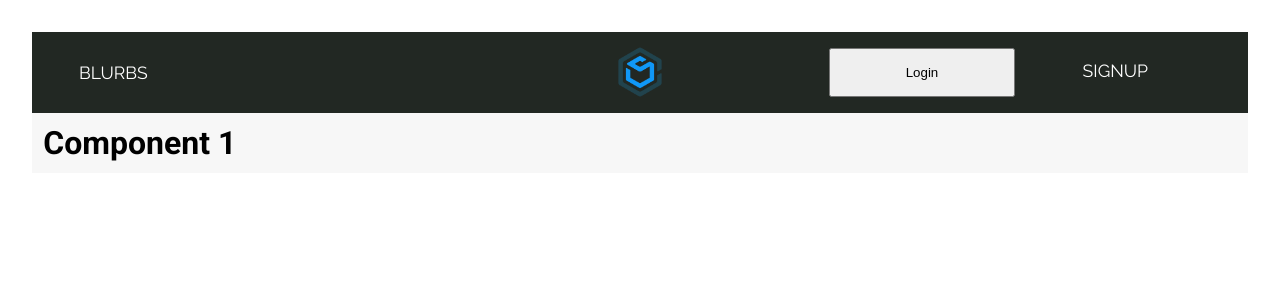
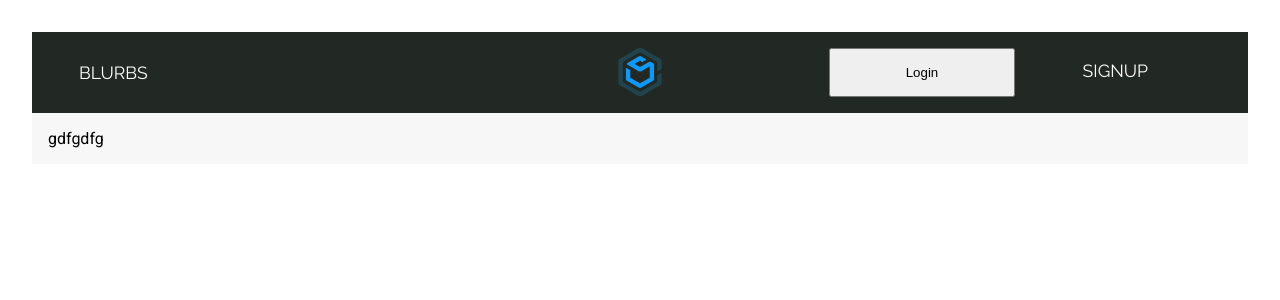
Before and after one commit to mohit-kumar-behera/blurb, a React (Create React App) app in the folder blurb-client/: page / in a window 1280 px wide. Shown: the top 300 px of the page. Built offline with nearby package versions, Linux system fonts and the light colour scheme.

Commit message:
design page layout structure using routes

```diff
--- a/blurb-client/src/components/App.css
+++ b/blurb-client/src/components/App.css
@@ -90,9 +90,3 @@ a:active {
   xl: 1200px,
   xxl: 1400px
 */
-.component-wrapper {
-  width: 100%;
-  height: 100%;
-  padding: 0.7em;
-  background-color: var(--lightgrey);
-}
--- a/blurb-client/src/components/App.jsx
+++ b/blurb-client/src/components/App.jsx
@@ -1,106 +1,25 @@
 import React from 'react';
-import { Routes, Route, Outlet, Link, useParams } from 'react-router-dom';
+import { Routes, Route } from 'react-router-dom';
 
 // import components
-import Navbar from './Navbar/Navbar';
+import PageLayout from './Layout/PageLayout';
+import Home from './Home/Home';
 
 // import stylesheets
 import './App.css';
 
-const Comp1 = () => {
-  return (
-    <div className="component-wrapper">
-      <h1>Component 1</h1>
-    </div>
-  );
-};
-const Comp2 = () => {
-  return (
-    <div className="component-wrapper">
-      <h1>Component 2</h1>
-    </div>
-  );
-};
-const Comp3 = () => {
-  return (
-    <div className="component-wrapper">
-      <h1>Component 3</h1>
-      <Link to="new">New</Link>
-      <Link to="edit">Edit</Link>
-      <Link to="delete">Delete</Link>
-      <Link to="edit/798798798">Edit exact</Link>
-      <hr />
-      <hr />
-      <Outlet />
-    </div>
-  );
-};
-
-const Comp3Home = () => {
-  return (
-    <div className="component-wrapper">
-      <h1>Component 3 Home ppage</h1>
-      <hr />
-    </div>
-  );
-};
-
-const Comp3New = () => {
-  return (
-    <div className="component-wrapper">
-      <h1>Component 3 new ppage</h1>
-      <hr />
-    </div>
-  );
-};
-
-const Comp3Edit = () => {
-  return (
-    <div className="component-wrapper">
-      <h1>Component 3 edit ppage</h1>
-      <hr />
-      <Outlet />
-    </div>
-  );
-};
-
-const Comp3Delete = () => {
-  return (
-    <div className="component-wrapper">
-      <h1>Component 3 delte ppage</h1>
-      <hr />
-    </div>
-  );
-};
-
-const Comp3EditExact = () => {
-  const { id } = useParams();
-
-  return (
-    <div className="component-wrapper">
-      <h1>Component 3 edit ID: {id} page</h1>
-      <hr />
-    </div>
-  );
+const P = () => {
+  return 'P component P componentP component';
 };
 
 const App = () => {
   return (
-    <>
-      <Navbar />
-      <Routes>
-        <Route path="/" exact element={<Comp1 />} />
-        <Route path="/comp2" exact element={<Comp2 />} />
-        <Route path="/comp3" exact element={<Comp3 />}>
-          <Route index element={<Comp3Home />} />
-          <Route path="new" exact element={<Comp3New />} />
-          <Route path="edit" exact element={<Comp3Edit />}>
-            <Route path=":id" exact element={<Comp3EditExact />} />
-          </Route>
-          <Route path="delete" exact element={<Comp3Delete />} />
-        </Route>
-      </Routes>
-    </>
+    <Routes>
+      <Route path="/" element={<PageLayout />}>
+        <Route index element={<Home />} />
+        <Route path="about" element={<P />} />
+      </Route>
+    </Routes>
   );
 };
 
--- /dev/null
+++ b/blurb-client/src/components/Home/Home.jsx
@@ -0,0 +1,14 @@
+import React from 'react';
+
+// import components
+
+// import stylesheets
+import './Home.css';
+
+class Home extends React.Component {
+  render() {
+    return 'gdfgdfg';
+  }
+}
+
+export default Home;
--- /dev/null
+++ b/blurb-client/src/components/Layout/PageLayout.css
@@ -0,0 +1,13 @@
+#page {
+  position: static;
+}
+#page,
+.page-container {
+  padding: 0;
+  margin: 0;
+}
+.page-container {
+  width: 100%;
+  background-color: var(--lightgrey);
+  padding: 1em;
+}
--- /dev/null
+++ b/blurb-client/src/components/Layout/PageLayout.jsx
@@ -0,0 +1,23 @@
+import React from 'react';
+import { Outlet } from 'react-router-dom';
+
+// import components
+import Navbar from '../Navbar/Navbar';
+
+// import stylesheets
+import './PageLayout.css';
+
+class PageLayout extends React.Component {
+  render() {
+    return (
+      <section id="page">
+        <Navbar />
+        <div class="page-container">
+          <Outlet />
+        </div>
+      </section>
+    );
+  }
+}
+
+export default PageLayout;
```
Also changed, not shown: blurb-client/src/components/Home/Home.css (added).
